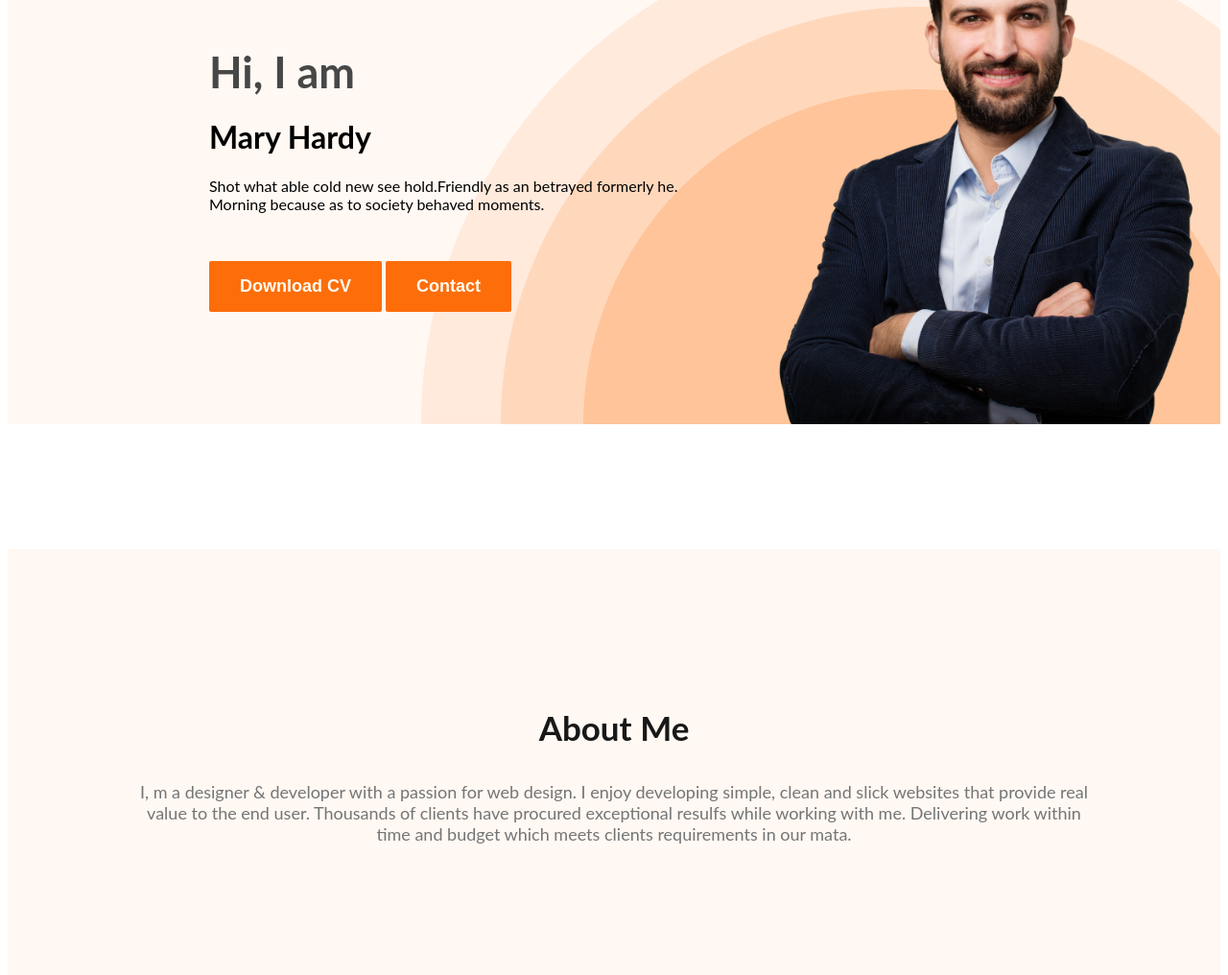
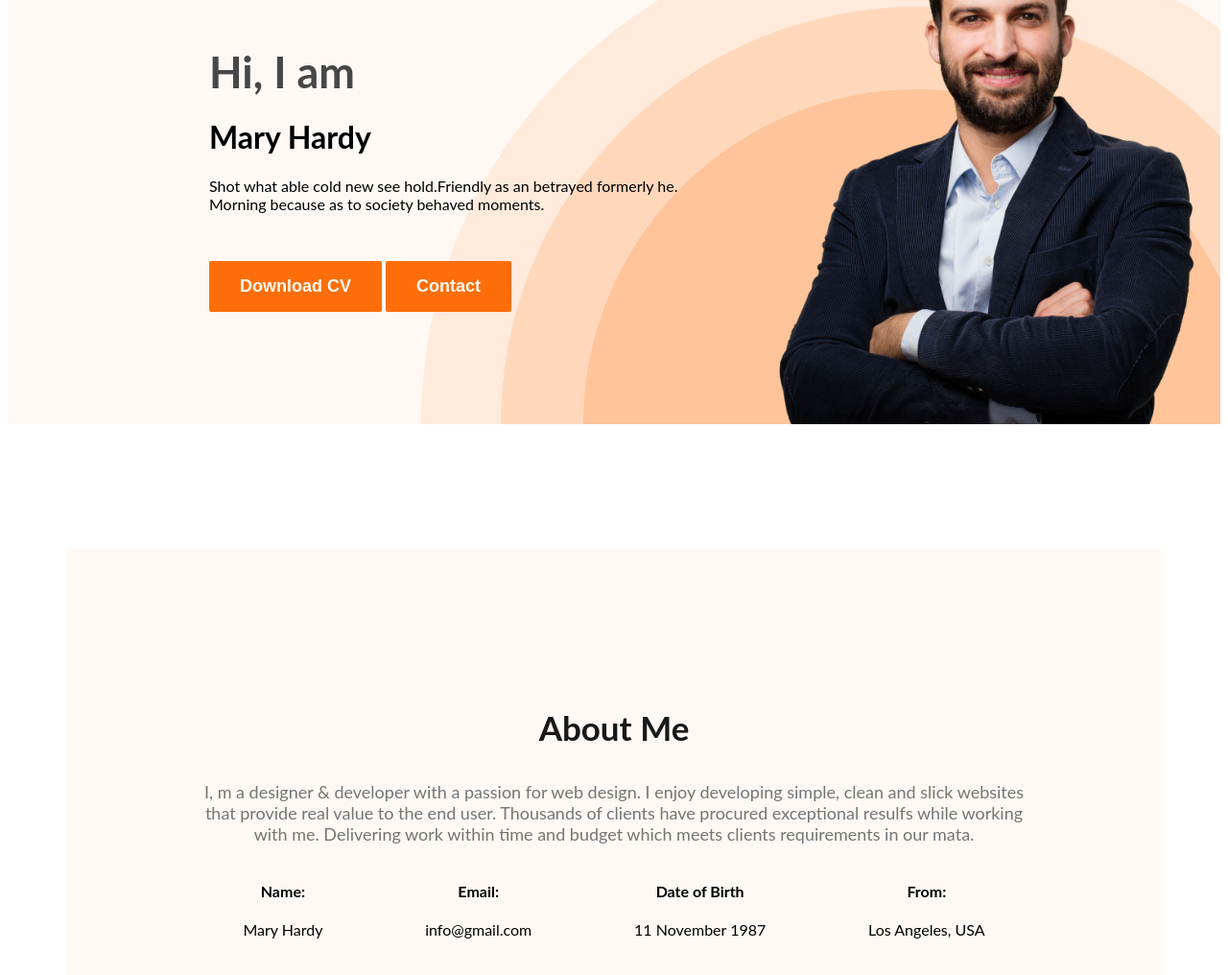
Before and after one commit to HasnathAhmedTamim/web-dev-portfolio1, a plain HTML site: page index.html in a window 1280 px wide. Shown: the part 296-1312 px from the top of the page at 96% size. Drawn offline with Linux system fonts and the light colour scheme.

Commit message:
aboutcontainer

```diff
--- a/index.html
+++ b/index.html
@@ -39,6 +39,24 @@
                     I, m a designer & developer with a passion for web design. I enjoy developing simple, clean and slick websites that provide real value to the end user. Thousands of clients have procured exceptional resulfs while working with me. Delivering work within time and budget which meets clients requirements in our mata.
 
             </p>
+            <div class="about-info">
+                <div class="info-container">
+                  <h4 class="info-title">Name:</h4>
+                  <p class="info-desc">Mary Hardy</p>
+                </div>
+                <div class="info-container">
+                  <h4 class="info-title">Email:</h4>
+                  <p class="info-desc">info@gmail.com</p>
+                </div>
+                <div class="info-container">
+                  <h4 class="info-title">Date of Birth</h4>
+                  <p class="info-desc">11 November 1987</p>
+                </div>
+                <div class="info-container">
+                  <h4 class="info-title">From:</h4>
+                  <p class="info-desc">Los Angeles, USA</p>
+                </div>
+            </div>
 
         </section>
     </main>
--- a/styles.css/portfolio.css
+++ b/styles.css/portfolio.css
@@ -106,3 +106,15 @@ body {
   font-weight: 400;
 
 }
+main{
+  max-width: 1140px;
+  margin: auto;
+}
+.about-info{
+  display: flex;
+  justify-content: space-around;
+
+}
+.info-container{
+  text-align: center;
+}
```
